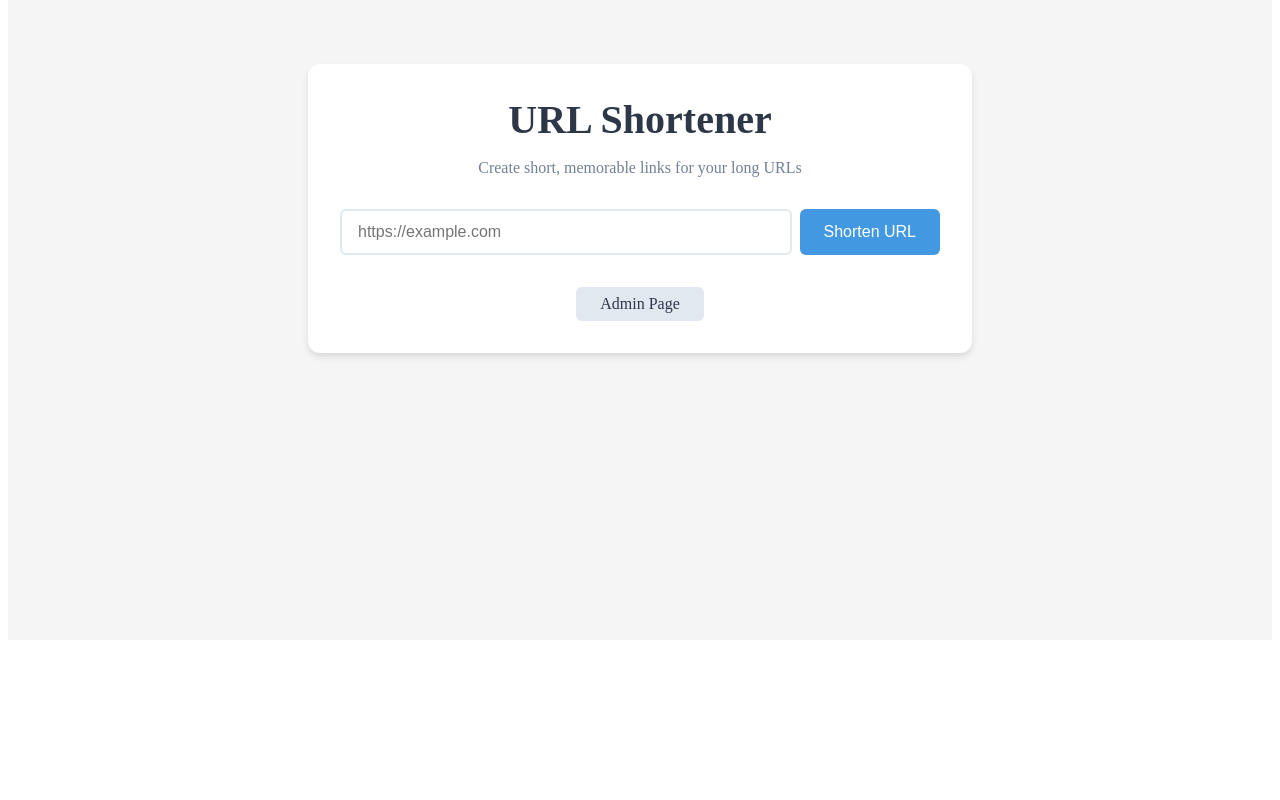
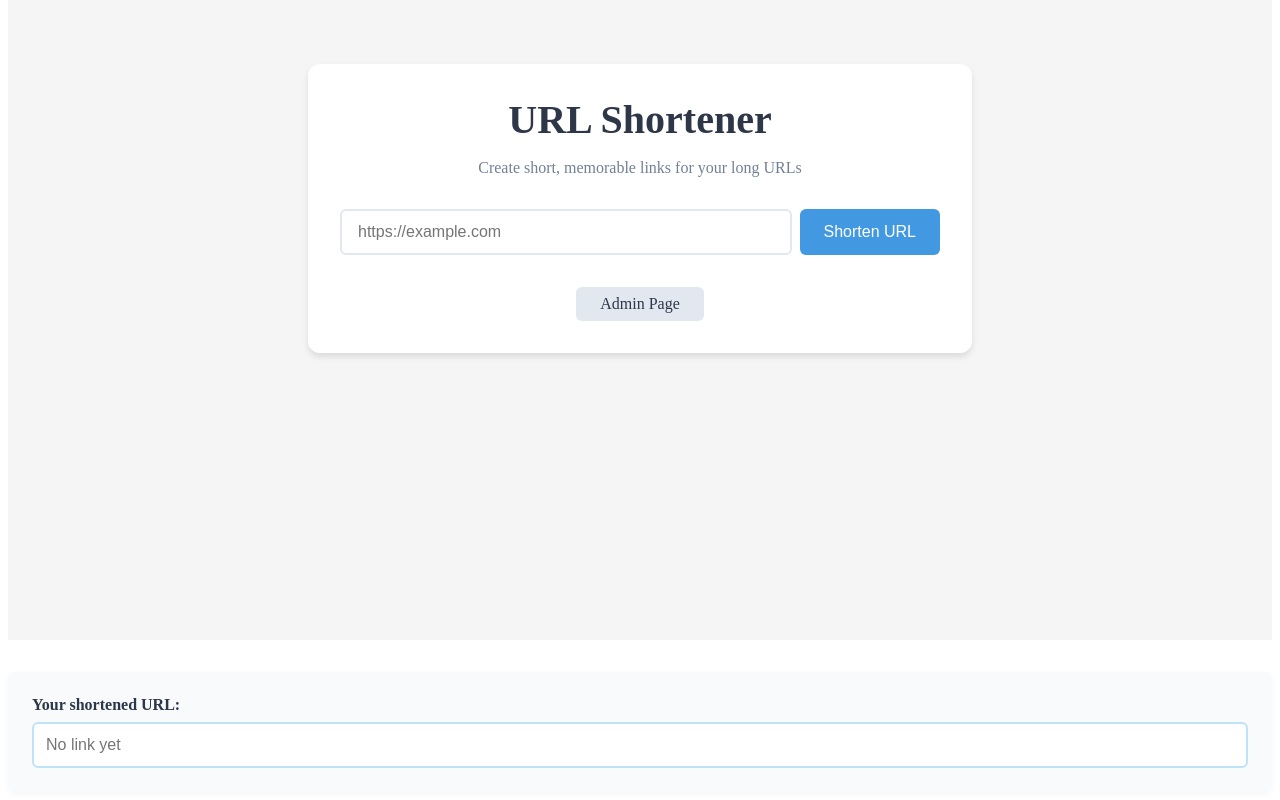
Before and after one commit to nuetralvector32/shrink-my-link, a SvelteKit app: page / in a window 1280 px wide. Shown: the part 265-1065 px from the top of the page. Before the commit the page ends 913 px from the top, so only its background shows below. Built offline with nearby package versions, Linux system fonts and the light colour scheme.

Commit message:
changing GUI litle bit

```diff
--- a/src/routes/+page.svelte
+++ b/src/routes/+page.svelte
@@ -79,6 +79,24 @@
     {/if}
   </div>
 </main>
+
+<!-- Shortened URL Box -->
+<div class="short-url-box">
+  <label>Your shortened URL:</label>
+  {#if data && data.shortUrl}
+    <div class="short-url-row">
+      <input type="text" readonly value={data.shortUrl} class="short-url-input" />
+      <button class="copy-btn" on:click={() => copyToClipboard(data.shortUrl)}>
+        {copied ? 'Copied!' : 'Copy'}
+      </button>
+    </div>
+    <a href="{data.shortUrl}/stats" class="stats-link">View Statistics</a>
+  {:else}
+    <div class="short-url-row">
+      <input type="text" readonly value="" class="short-url-input" placeholder="No link yet" />
+    </div>
+  {/if}
+</div>
 
 <style>
   main {
@@ -238,4 +256,35 @@
   .admin-link-btn:hover {
     background: #cbd5e1;
   }
+
+  .short-url-box {
+  margin-top: 2rem;
+  background: #f8fafc;
+  padding: 1.5rem;
+  border-radius: 8px;
+  box-shadow: 0 2px 6px rgba(0,0,0,0.04);
+  max-width: 100%;
+}
+.short-url-box label {
+  font-weight: 600;
+  color: #2d3748;
+  margin-bottom: 0.5rem;
+  display: block;
+}
+.short-url-row {
+  display: flex;
+  gap: 0.5rem;
+  margin-top: 0.5rem;
+}
+.short-url-input {
+  flex: 1;
+  padding: 0.75rem;
+  border: 2px solid #bee3f8;
+  border-radius: 6px;
+  background: white;
+  font-size: 1rem;
+}
+.copy-btn {
+  white-space: nowrap;
+}
 </style>
```
